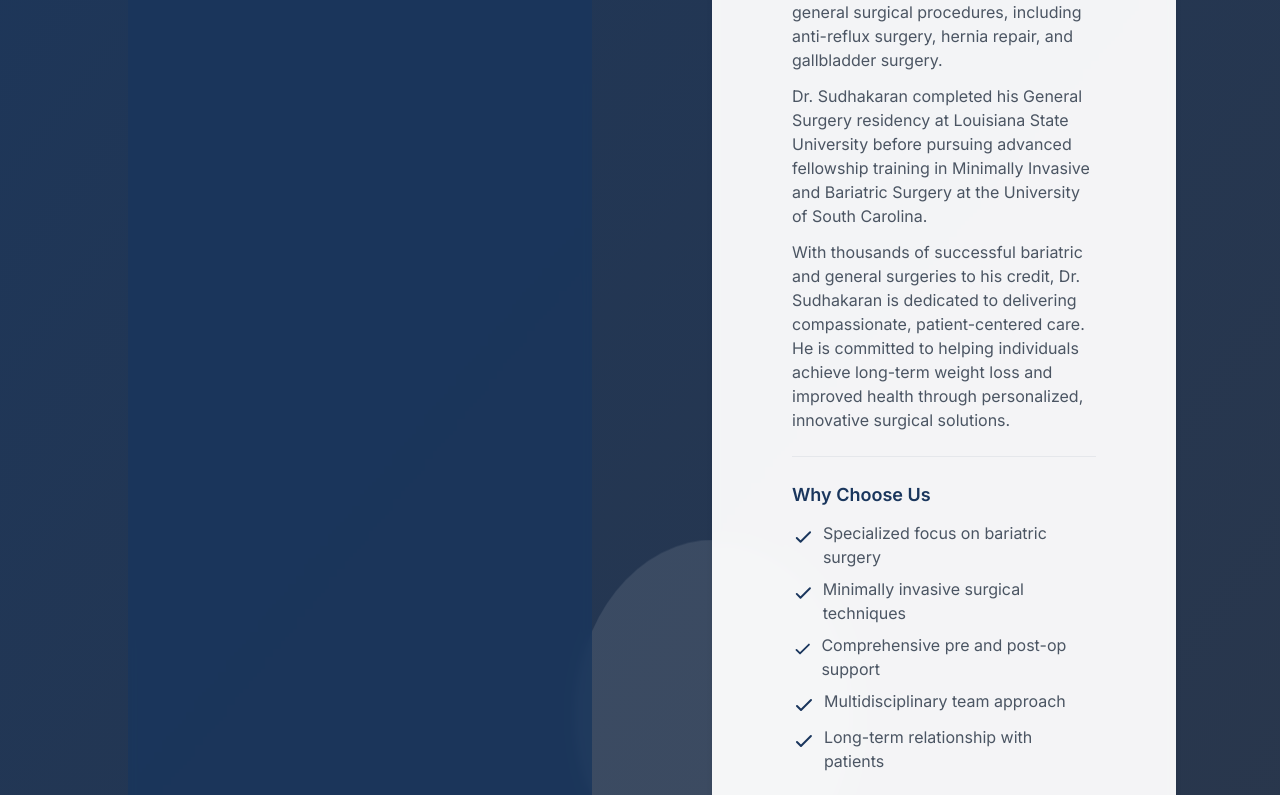
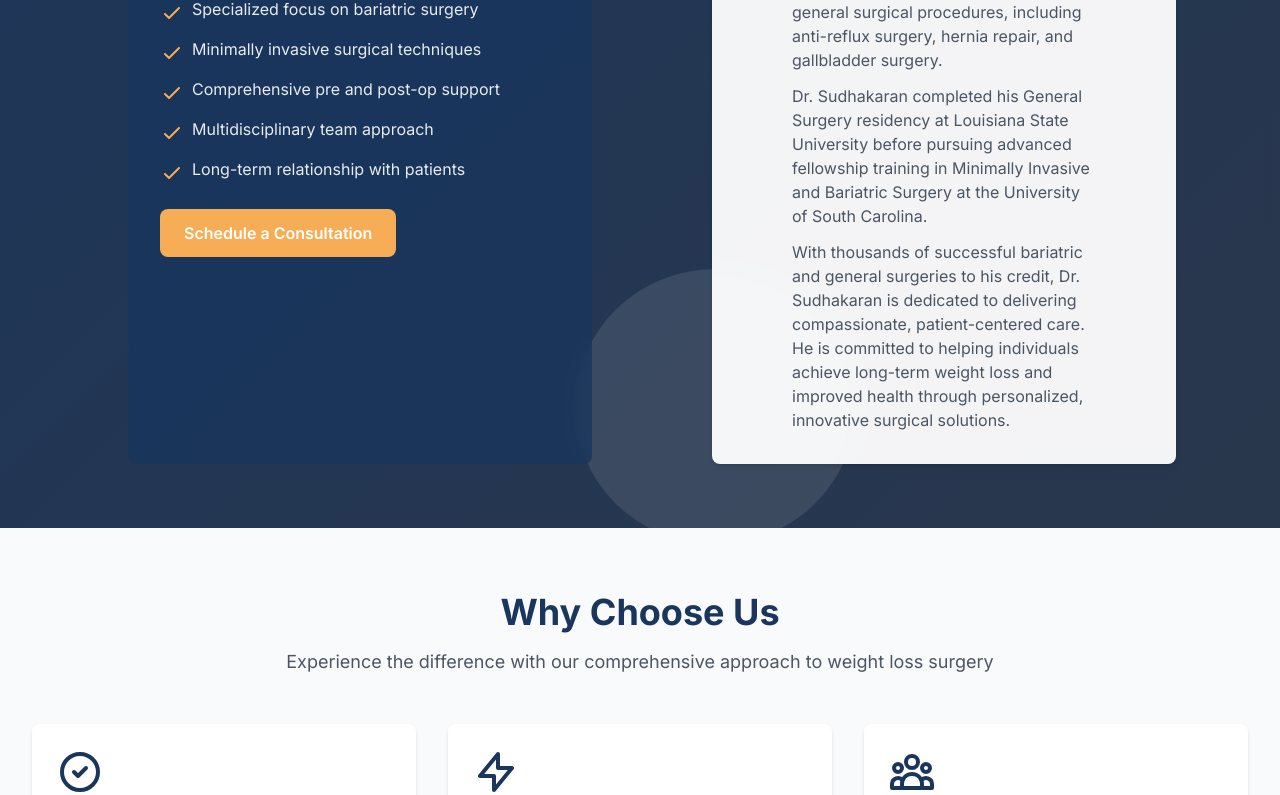
Before and after one commit to GANESH257/CBS-Landing-Page-new, a Next.js app: page / in a window 1280 px wide. Shown: the part 1484-2279 px from the top of the page. Built offline with nearby package versions, Linux system fonts and the light colour scheme.

Commit message:
Move Why Choose Us section to left grid and update styling

```diff
--- a/app/components/About.jsx
+++ b/app/components/About.jsx
@@ -39,6 +39,43 @@ export default function About() {
                 providing support before, during, and long after your weight loss procedure.
               </p>
             </div>
+
+            <div className="mt-8 pt-8 border-t border-white/20">
+              <h4 className="text-lg font-semibold text-white mb-4">Why Choose Us</h4>
+              <ul className="space-y-3 text-white/90 text-sm sm:text-base list-none">
+                <li className="flex items-start">
+                  <svg className="h-6 w-6 text-accent mr-2 mt-1" fill="none" stroke="currentColor" viewBox="0 0 24 24">
+                    <path strokeLinecap="round" strokeLinejoin="round" strokeWidth={2} d="M5 13l4 4L19 7" />
+                  </svg>
+                  <span>Specialized focus on bariatric surgery</span>
+                </li>
+                <li className="flex items-start">
+                  <svg className="h-6 w-6 text-accent mr-2 mt-1" fill="none" stroke="currentColor" viewBox="0 0 24 24">
+                    <path strokeLinecap="round" strokeLinejoin="round" strokeWidth={2} d="M5 13l4 4L19 7" />
+                  </svg>
+                  <span>Minimally invasive surgical techniques</span>
+                </li>
+                <li className="flex items-start">
+                  <svg className="h-6 w-6 text-accent mr-2 mt-1" fill="none" stroke="currentColor" viewBox="0 0 24 24">
+                    <path strokeLinecap="round" strokeLinejoin="round" strokeWidth={2} d="M5 13l4 4L19 7" />
+                  </svg>
+                  <span>Comprehensive pre and post-op support</span>
+                </li>
+                <li className="flex items-start">
+                  <svg className="h-6 w-6 text-accent mr-2 mt-1" fill="none" stroke="currentColor" viewBox="0 0 24 24">
+                    <path strokeLinecap="round" strokeLinejoin="round" strokeWidth={2} d="M5 13l4 4L19 7" />
+                  </svg>
+                  <span>Multidisciplinary team approach</span>
+                </li>
+                <li className="flex items-start">
+                  <svg className="h-6 w-6 text-accent mr-2 mt-1" fill="none" stroke="currentColor" viewBox="0 0 24 24">
+                    <path strokeLinecap="round" strokeLinejoin="round" strokeWidth={2} d="M5 13l4 4L19 7" />
+                  </svg>
+                  <span>Long-term relationship with patients</span>
+                </li>
+              </ul>
+            </div>
+
             <div className="flex justify-center md:justify-start">
               <a
                 href="https://healow.com/apps/practice/physician-services-consulting-llc-saint-louis-mo-28777?v=2&t=1"
@@ -82,42 +119,6 @@ export default function About() {
                     With thousands of successful bariatric and general surgeries to his credit, Dr. Sudhakaran is dedicated to delivering compassionate, patient-centered care. He is committed to helping individuals achieve long-term weight loss and improved health through personalized, innovative surgical solutions.
                   </p>
                 </div>
-
-                <div className="mt-8 pt-8 md:mt-6 md:pt-6 border-t border-gray-200">
-                  <h4 className="text-lg font-semibold text-primary mb-4 md:mb-3">Why Choose Us</h4>
-                  <ul className="text-gray-600 space-y-3 md:space-y-2 text-sm sm:text-base list-none">
-                    <li className="flex items-start">
-                      <svg className="h-6 w-6 text-primary mr-2 mt-1" fill="none" stroke="currentColor" viewBox="0 0 24 24">
-                        <path strokeLinecap="round" strokeLinejoin="round" strokeWidth={2} d="M5 13l4 4L19 7" />
-                      </svg>
-                      <span>Specialized focus on bariatric surgery</span>
-                    </li>
-                    <li className="flex items-start">
-                      <svg className="h-6 w-6 text-primary mr-2 mt-1" fill="none" stroke="currentColor" viewBox="0 0 24 24">
-                        <path strokeLinecap="round" strokeLinejoin="round" strokeWidth={2} d="M5 13l4 4L19 7" />
-                      </svg>
-                      <span>Minimally invasive surgical techniques</span>
-                    </li>
-                    <li className="flex items-start">
-                      <svg className="h-6 w-6 text-primary mr-2 mt-1" fill="none" stroke="currentColor" viewBox="0 0 24 24">
-                        <path strokeLinecap="round" strokeLinejoin="round" strokeWidth={2} d="M5 13l4 4L19 7" />
-                      </svg>
-                      <span>Comprehensive pre and post-op support</span>
-                    </li>
-                    <li className="flex items-start">
-                      <svg className="h-6 w-6 text-primary mr-2 mt-1" fill="none" stroke="currentColor" viewBox="0 0 24 24">
-                        <path strokeLinecap="round" strokeLinejoin="round" strokeWidth={2} d="M5 13l4 4L19 7" />
-                      </svg>
-                      <span>Multidisciplinary team approach</span>
-                    </li>
-                    <li className="flex items-start">
-                      <svg className="h-6 w-6 text-primary mr-2 mt-1" fill="none" stroke="currentColor" viewBox="0 0 24 24">
-                        <path strokeLinecap="round" strokeLinejoin="round" strokeWidth={2} d="M5 13l4 4L19 7" />
-                      </svg>
-                      <span>Long-term relationship with patients</span>
-                    </li>
-                  </ul>
-                </div>
               </div>
             </div>
           </motion.div>
```
